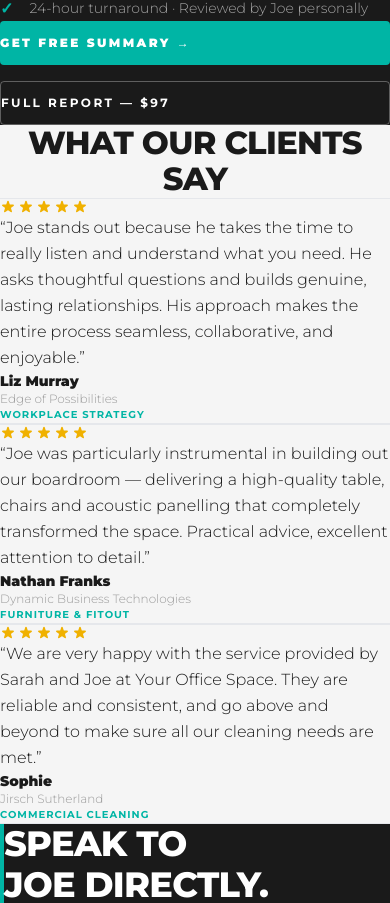
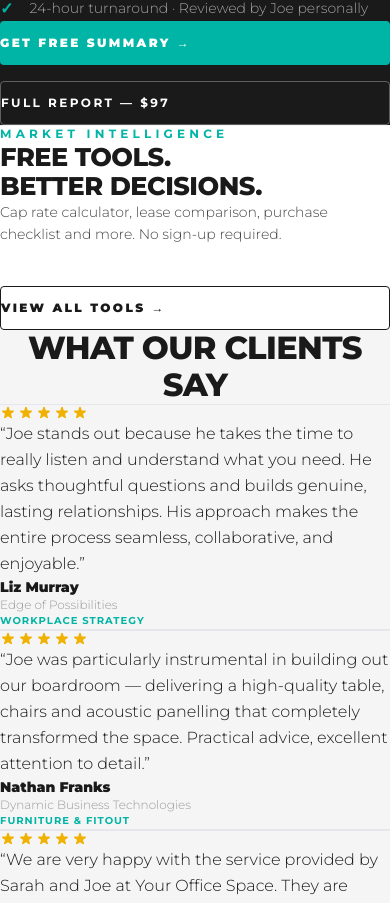
Before and after one commit to yossy-jk/yos-website, a Next.js app: page / in a window 390 px wide. Shown: the part 2600-3503 px from the top of the page. Built offline with nearby package versions, Linux system fonts and the light colour scheme.

Commit message:
Fix padding (px-6 sm:px-8 bulletproof mobile), add resources teaser section (mentions tools, links to /resources — no tools listed inline)

```diff
--- a/src/app/page.tsx
+++ b/src/app/page.tsx
@@ -51,7 +51,7 @@ export default function Home() {
         />
         <div className="absolute inset-0 bg-near-black/80" />
 
-        <div className="relative z-10 w-full px-8 md:px-16 lg:px-24 pt-40 pb-32 md:pt-52 md:pb-40 max-w-4xl">
+        <div className="relative z-10 w-full mx-auto px-6 sm:px-8 md:px-16 lg:px-24 pt-40 pb-32 md:pt-52 md:pb-40 max-w-4xl">
           <FadeIn delay={0}>
             <p className="text-teal font-bold text-xs tracking-[0.35em] uppercase mb-10">
               Newcastle &amp; Hunter Valley
@@ -122,7 +122,7 @@ export default function Home() {
           bg: near-black — DARK
       ──────────────────────────────────────────── */}
       <section className="bg-near-black py-24 md:py-36">
-        <div className="max-w-4xl mx-auto px-8 md:px-16 lg:px-24">
+        <div className="max-w-4xl mx-auto px-6 sm:px-8 md:px-16 lg:px-24">
           <FadeIn>
             <p className="text-teal font-bold text-xs tracking-[0.35em] uppercase mb-6">What we do</p>
             <h2
@@ -168,7 +168,7 @@ export default function Home() {
           bg: white — LIGHT BREAK
       ──────────────────────────────────────────── */}
       <section className="bg-white py-24 md:py-36">
-        <div className="max-w-4xl mx-auto px-8 md:px-16 lg:px-24">
+        <div className="max-w-4xl mx-auto px-6 sm:px-8 md:px-16 lg:px-24">
           <FadeIn>
             <p className="text-teal font-bold text-xs tracking-[0.35em] uppercase mb-6">Why YOS</p>
             <h2
@@ -208,7 +208,7 @@ export default function Home() {
           bg: near-black — DARK BREAK
       ──────────────────────────────────────────── */}
       <section className="bg-near-black py-24 md:py-36">
-        <div className="max-w-4xl mx-auto px-8 md:px-16 lg:px-24">
+        <div className="max-w-4xl mx-auto px-6 sm:px-8 md:px-16 lg:px-24">
           <FadeIn>
             <div className="inline-flex items-center gap-2 border border-teal/30 px-4 py-2 mb-8">
               <span className="w-1.5 h-1.5 bg-teal rounded-full" />
@@ -261,12 +261,43 @@ export default function Home() {
         </div>
       </section>
 
+
+      {/* ─────────────────────────────────────────────
+          MARKET INTELLIGENCE TEASER
+          bg: white — references resources page
+      ──────────────────────────────────────────── */}
+      <section className="bg-white py-20 md:py-24 border-t border-gray-100">
+        <div className="max-w-4xl mx-auto px-6 sm:px-8 md:px-16 lg:px-24">
+          <FadeIn>
+            <div className="flex flex-col md:flex-row md:items-end justify-between gap-10">
+              <div>
+                <p className="text-teal font-bold text-xs tracking-[0.35em] uppercase mb-4">Market intelligence</p>
+                <h2
+                  className="text-near-black font-black uppercase leading-tight tracking-tight mb-4"
+                  style={{ fontSize: 'clamp(1.6rem, 3.5vw, 2.6rem)' }}
+                >
+                  Free tools.<br />Better decisions.
+                </h2>
+                <p className="text-charcoal font-light text-sm leading-relaxed max-w-sm">
+                  Cap rate calculator, lease comparison, purchase checklist and more. No sign-up required.
+                </p>
+              </div>
+              <Link
+                href="/resources"
+                className="flex-shrink-0 border border-near-black text-near-black font-black text-xs tracking-[0.2em] uppercase px-8 py-4 rounded-sm hover:border-teal hover:text-teal transition-colors duration-200 no-underline whitespace-nowrap text-center"
+              >
+                View all tools →
+              </Link>
+            </div>
+          </FadeIn>
+        </div>
+      </section>
       {/* ─────────────────────────────────────────────
           6. TESTIMONIALS
           bg: warm-grey — LIGHT BREAK
       ──────────────────────────────────────────── */}
       <section className="bg-warm-grey py-24 md:py-36">
-        <div className="max-w-4xl mx-auto px-8 md:px-16 lg:px-24">
+        <div className="max-w-4xl mx-auto px-6 sm:px-8 md:px-16 lg:px-24">
           <FadeIn>
             <h2
               className="text-near-black font-black uppercase leading-tight tracking-tight mb-20 text-center"
@@ -326,7 +357,7 @@ export default function Home() {
           bg: near-black — DARK BREAK + CLOSE
       ──────────────────────────────────────────── */}
       <section className="bg-near-black py-24 md:py-36">
-        <div className="max-w-4xl mx-auto px-8 md:px-16 lg:px-24">
+        <div className="max-w-4xl mx-auto px-6 sm:px-8 md:px-16 lg:px-24">
           <FadeIn>
             <h2
               className="text-white font-black uppercase leading-tight tracking-tight mb-8 border-l-4 border-teal pl-6"
```
